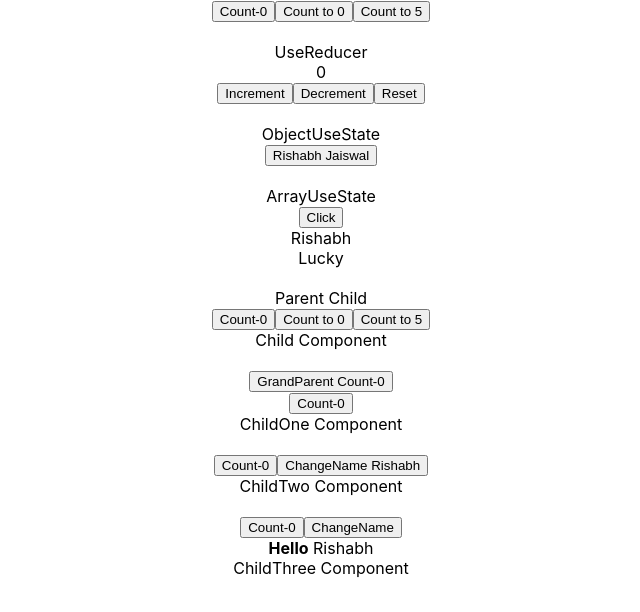
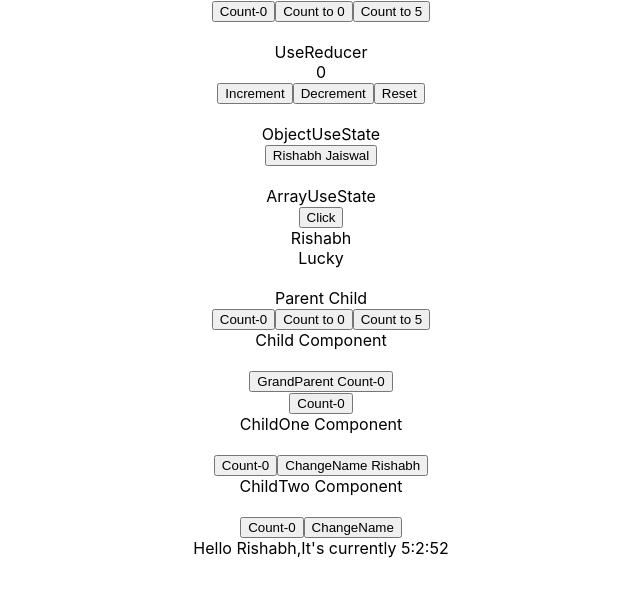
Before and after one commit to rishabhjaiswal155/React-Render-Demo, a React (Create React App) app: page / in a window 1280 px wide. Shown: the top 612 px of the page, without its empty margins (319-959 px from the left). Built offline with nearby package versions, Linux system fonts and the light colour scheme.

Commit message:
Incorrect memoization with impure Components

```diff
--- /dev/null
+++ b/src/components/Incorrect Optimization/ChildFour.js
@@ -0,0 +1,11 @@
+import React from 'react'
+
+export const ChildFour = ({name}) => {
+    const date = new Date()
+    console.log('ChildFour Render')
+  return (
+    <div>Hello {name},It's currently {date.getHours()}:{date.getMinutes()}:{date.getSeconds()}</div>
+  )
+}
+
+export const MemoizedChildFour=React.memo(ChildFour)
--- a/src/components/Incorrect Optimization/ParentThree.js
+++ b/src/components/Incorrect Optimization/ParentThree.js
@@ -1,5 +1,6 @@
 import React, { useState } from 'react'
-import { MemoizedChildThree } from './ChildThree'
+//import { MemoizedChildThree } from './ChildThree'
+import { MemoizedChildFour } from './ChildFour'
 
 export const ParentThree = () => {
     const [count, setCount] = useState(0)
@@ -9,9 +10,11 @@
         <div>
             <button onClick={() => setCount(c => c + 1)}>Count-{count}</button>
             <button onClick={() => setName('Lucky')}>ChangeName</button>
-            <MemoizedChildThree name={name}>
+            {/* <MemoizedChildThree name={name}>
                 <strong>Hello</strong>
-            </MemoizedChildThree>
+            </MemoizedChildThree> */}
+
+            <MemoizedChildFour name={name}/>
         </div>
     )
 }
```
